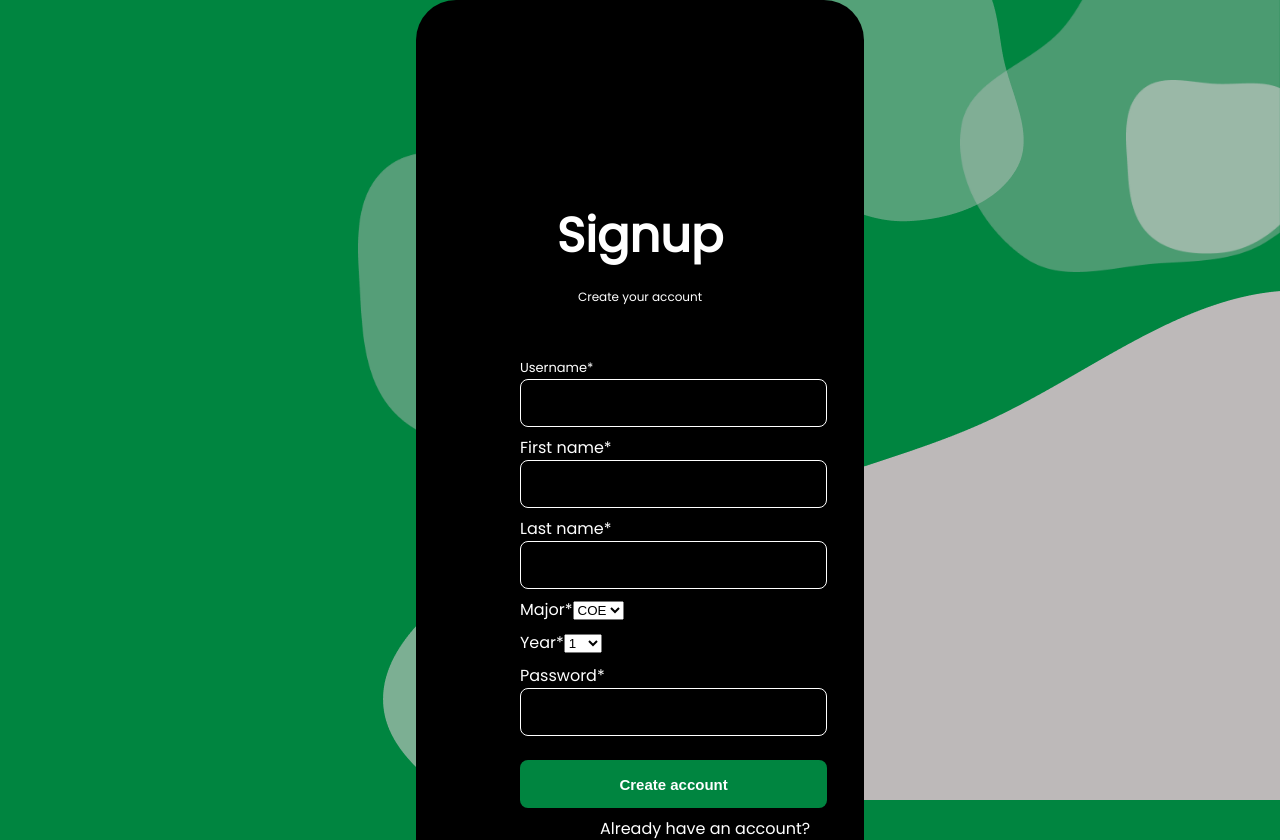
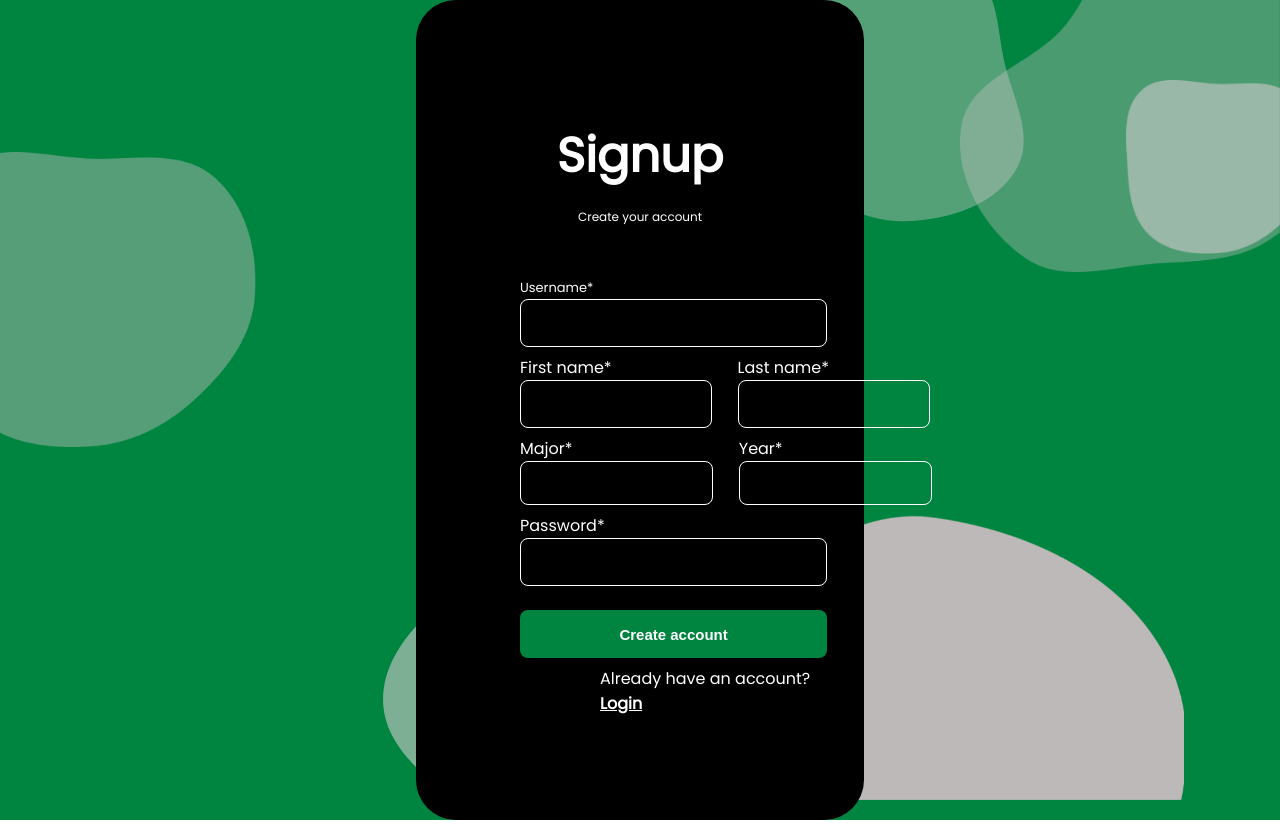
Before and after one commit to Abdulaziz9907/Students-Discusstion-Space, a React (Create React App) app in the folder my-app/: page / in a window 1280 px wide. Shown: the top 840 px of the page. Built offline with nearby package versions, Linux system fonts and the light colour scheme.

Commit message:
Signup complete

```diff
--- a/my-app/src/components/assests/Signup_form/Signup_form.css
+++ b/my-app/src/components/assests/Signup_form/Signup_form.css
@@ -28,13 +28,85 @@
 
 
 }
+.SF_names{
+
+  display: flex;
+  justify-content: flex-start;
+  gap: 1.6rem;
+
+}
+
+#SF_fname_box, #SF_lname_box{
+
+width: 12rem;
+
+}
+
+#SF_major, #SF_year{
+
+  width: 12rem;
+
+  padding: 10px;
+  border: 1px solid #fff;
+  border-radius: 5px;
+  background-color: #000;
+  color: #fff;
+  position: relative;
+  font-size: 1rem;
+  cursor: pointer;
+
+  transition: all 0.3s ease-in-out;
+  }
+
+
+  #SF_major:focus,#SF_year:focus  {
+    border-color: none;
+    outline: none;
+  }
+
+
+  .SF_input-list {
+
+
+    position: relative;
+    margin-bottom: 0.5rem;
+  }
+
+  .SF_input-list input:focus {
+    border-color: #008540;
+    outline: none;
+  }
+
+  .SF_input-list input {
+
+
+    border: 1.5px solid white;
+    border-radius: 8px;
+    background: transparent;
+    color: white;
+    font-size: 1rem;
+    height: 2.5rem;
+    width: 11.7rem;
+
+    transition: all 0.3s ease-in-out;
+  }
+
+
+.SF_lists_selectors{
+
+  display: flex;
+  justify-content: flex-start;
+  gap: 1.6rem;
+
+}
+
 
 
 #SF_text1 {
   display: flex;
   flex-direction: column;
   gap: 1.5rem;
-  margin-top: 6rem;
+  margin-top: 1rem;
   font-size: 3rem;
   font-weight: bold;
   justify-content: center;
@@ -63,6 +135,7 @@
 }
 
 .SF_input-box {
+  width: 12rem;
   position: relative;
   margin-bottom: 0.5rem;
 }
--- a/my-app/src/components/assests/Signup_form/Signup_form.jsx
+++ b/my-app/src/components/assests/Signup_form/Signup_form.jsx
@@ -2,6 +2,10 @@ import React from 'react'
 import "./Signup_form.css"
 
 const Signup_form = () => {
+
+
+
+
   return (
 
     <div className='SF_box'>
@@ -18,37 +22,93 @@ const Signup_form = () => {
         </div>
 
 
+        <div className='SF_names'>
 
         <div className='SF_input-box'>
-          <label id='SF_fname'>First name*</label>
-          <input type="text" required />
+          <label for="SF_fname_box" id='SF_fname_text'>First name*</label>
+          <input id='SF_fname_box' type="text" required />
         </div>
 
         <div className='SF_input-box'>
-          <label id='SF_lname'>Last name*</label>
-          <input type="text" required />
+          <label for="SF_lname_box" id='SF_lname_text'>Last name*</label>
+          <input id='SF_lname_box' type="text" required />
         </div>
 
-        <div className='SF_input-box'>
-          <label id='SF_major'>Major*</label>
-          <select name="major" required>
-  <option value="coe">COE</option>
-  <option value="cs">CS</option>
-
-</select>
         </div>
 
-        <div className='SF_input-box'>
-          <label id='SF_year'>Year*</label>
-          <select name="year" required>
-  <option value="1">1</option>
-  <option value="2">2</option>
-  <option value="3">3</option>
-  <option value="4">4</option>
-  <option value="5">5</option>
-  <option value="6">5+</option>
-</select>
+<div className='SF_lists_selectors'>
+
+        <div className='SF_input-list'>
+          <label id='SF_major_text'>Major*</label>
+
+          <datalist id="SF_major" name="major"  required>
+          <option value="AE"></option>
+          <option value="EE"></option>
+          <option value="ME"></option>
+          <option value="PHYS"></option>
+          <option value="CIE"></option>
+          <option value="EEPH"></option>
+          <option value="CHE"></option>
+          <option value="MSE"></option>
+          <option value="CHEM"></option>
+          <option value="BIOE"></option>
+          <option value="CE"></option>
+          <option value="ARE"></option>
+          <option value="ITD"></option>
+          <option value="SSC"></option>
+          <option value="ESE"></option>
+          <option value="CS"></option>
+          <option value="SWE"></option>
+          <option value="COE"></option>
+          <option value="ISE"></option>
+          <option value="MATH"></option>
+          <option value="AS"></option>
+          <option value="PETE"></option>
+          <option value="GEOP"></option>
+          <option value="GEOL"></option>
+          <option value="MINE"></option>
+          <option value="HRM"></option>
+          <option value="FIN"></option>
+          <option value="MKT"></option>
+          <option value="ACCT"></option>
+          <option value="MIS"></option>
+</datalist>
+<input type="text" list="SF_major" name="major" autoComplete="on" required />
+
+
+
+
+
+
+
+
         </div>
+
+        <div className='SF_input-list'>
+          <label id='SF_year_text'>Year*</label>
+
+
+          <datalist id="SF_year" name="year" required>
+
+          <option value="1">1</option>
+          <option value="2">2</option>
+          <option value="3">3</option>
+          <option value="4">4</option>
+          <option value="5">5</option>
+          <option value="5+">5+</option>
+
+          </datalist>
+    <input type="text"  list="SF_year" name="year" autoComplete="on" required />
+
+        </div>
+
+
+      </div>
+
+
+
+
+
 
         <div className='SF_input-box'>
           <label id='SF_password'>Password*</label>
--- a/my-app/src/pages/desktop ui/signup/signup.css
+++ b/my-app/src/pages/desktop ui/signup/signup.css
@@ -8,12 +8,10 @@
     }
 
 
-
-
     #signup_Vec1 {
         position: fixed;
         bottom: 0;
-        right: 0;
+        right: 80;
         max-width: 60%;
         width: auto;
         height: auto;
@@ -30,7 +28,7 @@
     }
 
     #signup_Vec3 {
-        right: 47vw;
+        right: 80vw;
         top: 19vh;
         max-width: 25%;
     }
```
Also changed, not shown: my-app/src/pages/desktop ui/signup/elements/Vector1.png.
